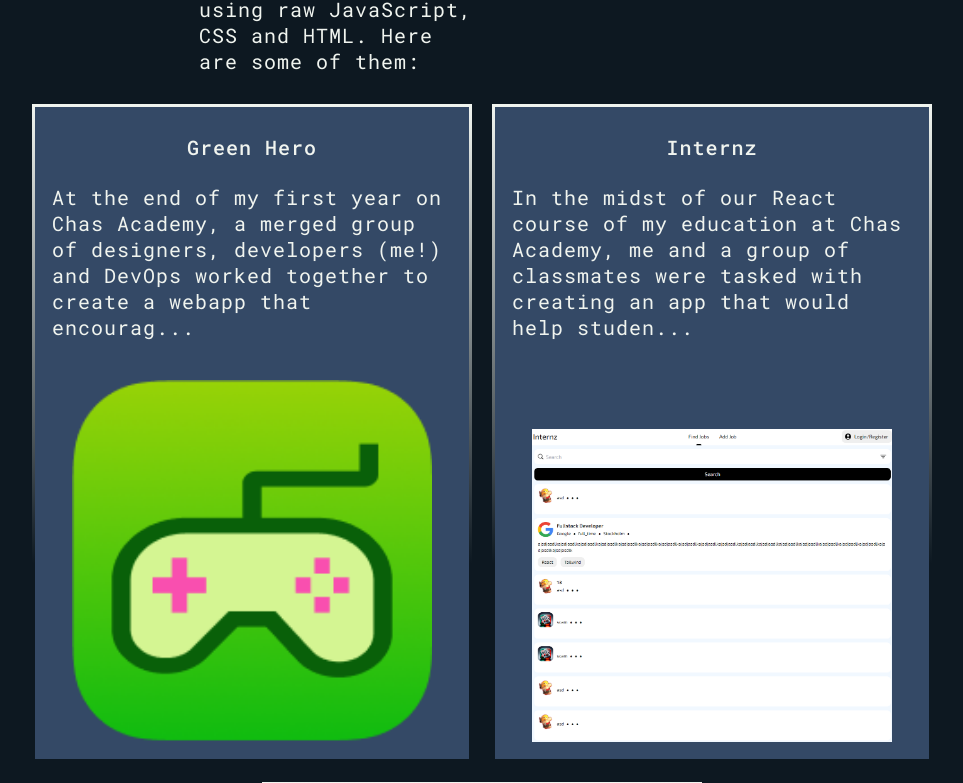
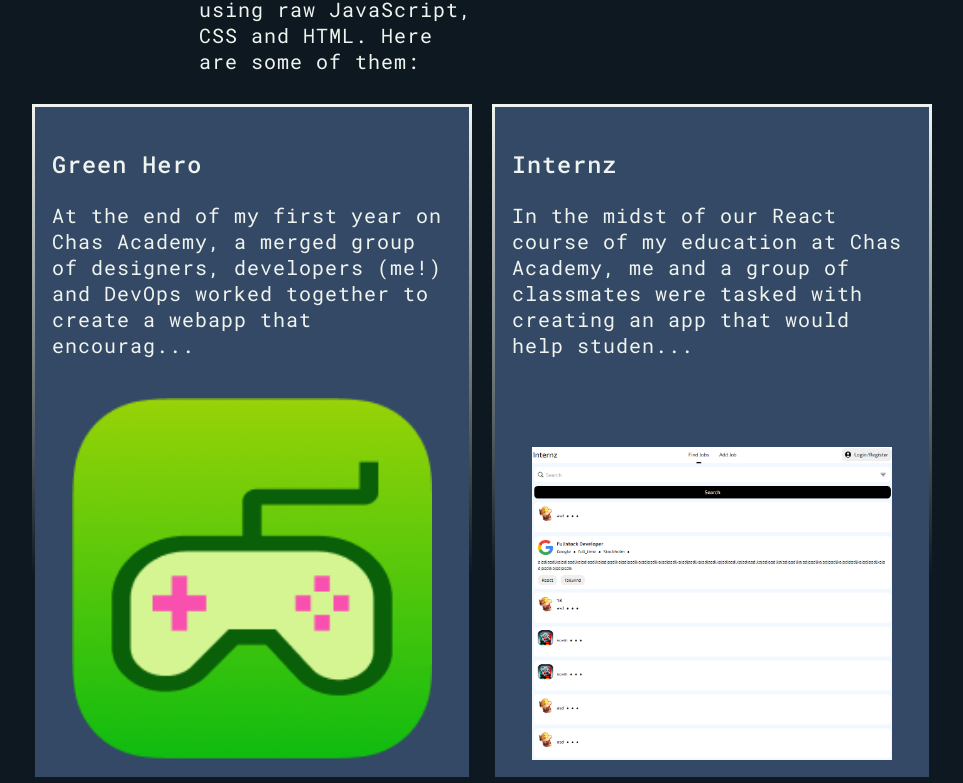
Before and after one commit to Tob-private/angular-portfolio, an Angular app: page / in a window 1280 px wide. Shown: the part 1258-2041 px from the top of the page, without its empty margins (158-1121 px from the left). Built offline with nearby package versions, Linux system fonts and the light colour scheme.

Commit message:
more wcag fixes

```diff
--- a/src/app/components/project-card/project-card.component.html
+++ b/src/app/components/project-card/project-card.component.html
@@ -1,5 +1,5 @@
 <section routerLink="/projects" routerLinkActive="projects">
-    <h4>{{project.name}}</h4>
+    <h3>{{project.name}}</h3>
     <p>{{project.desc | truncate:150}}</p>
     <img src={{project.image}} alt="{{project.name}} image">
 </section>
--- a/src/app/components/projects/projects.component.ts
+++ b/src/app/components/projects/projects.component.ts
@@ -2,13 +2,12 @@
 import { HeaderService } from '../../services/header.service';
 import { ProjectsService } from '../../services/projects.service';
 import { ProjectType } from '../../types/project.types';
-import { ProjectCardComponent } from '../project-card/project-card.component';
 import { NgFor } from '@angular/common';
 
 @Component({
   selector: 'app-projects',
   standalone: true,
-  imports: [ProjectCardComponent, NgFor],
+  imports: [NgFor],
   templateUrl: './projects.component.html',
   styleUrl: './projects.component.css'
 })
```
